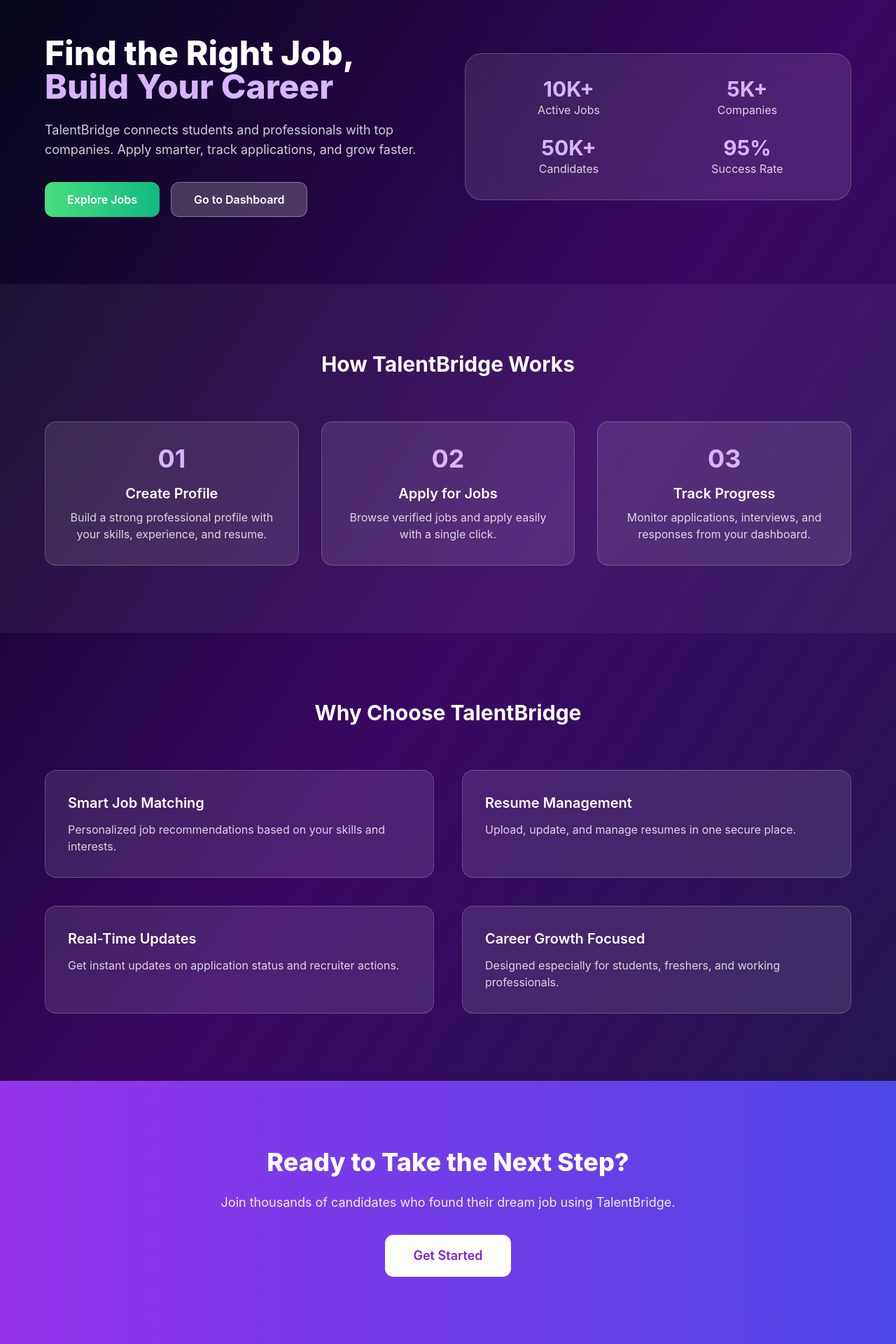
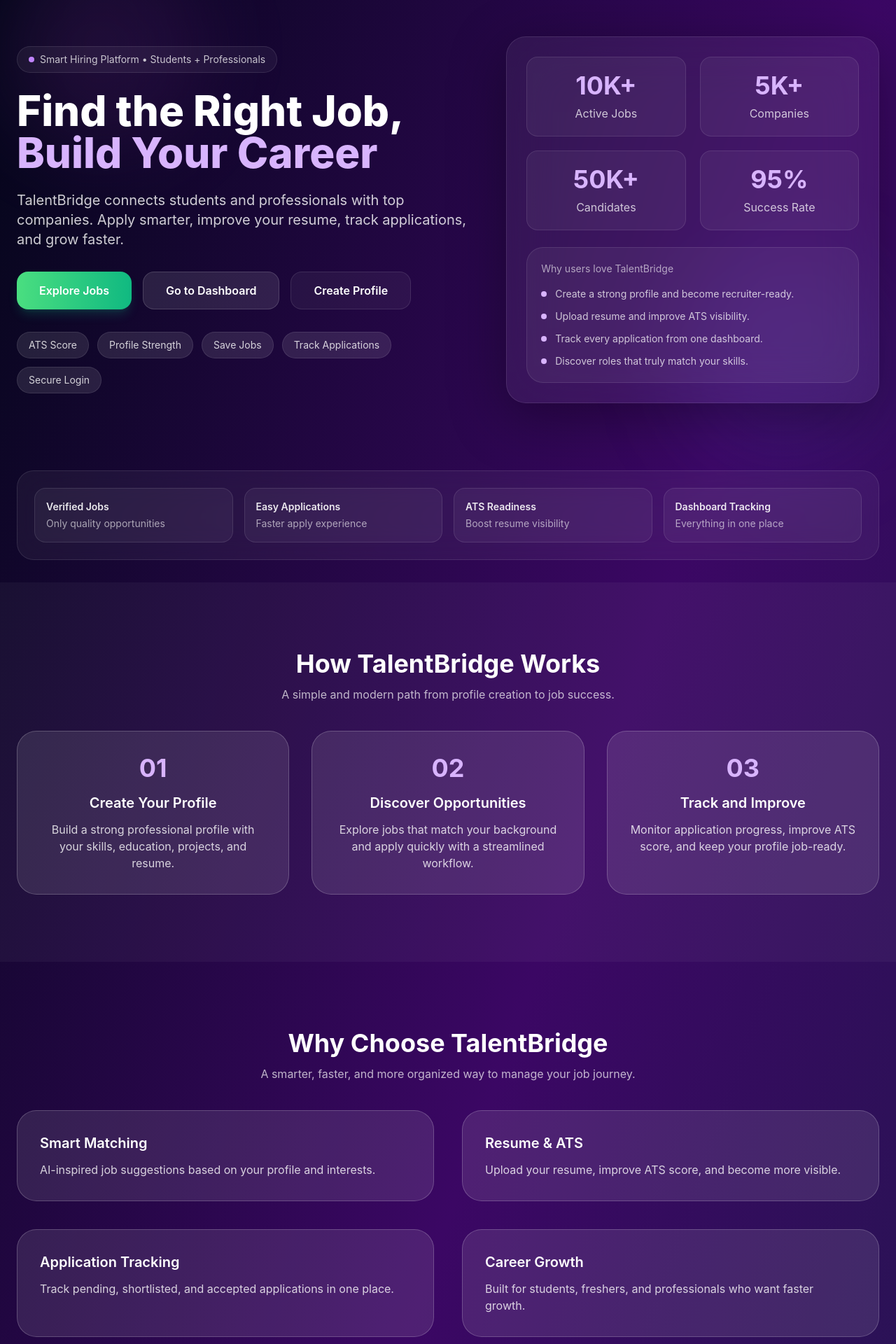
Before and after one commit to ruthwik-thotapelli/TalentBridge-Secure-Enterprise-Full-Stack-Hiring-Platform, a React (Create React App) app in the folder frontend/: page /home in a window 1280 px wide. Shown: the part 140-2060 px from the top of the page at 70% size. Built offline with nearby package versions, Linux system fonts and the light colour scheme; no server answers.

Commit message:
Enhance home page design and features

```diff
--- a/frontend/src/pages/Home.jsx
+++ b/frontend/src/pages/Home.jsx
@@ -1,154 +1,336 @@
+import { useMemo } from "react";
 import { useNavigate } from "react-router-dom";
 
 const Home = () => {
   const navigate = useNavigate();
 
+  const highlights = useMemo(
+    () => [
+      { title: "Smart Matching", desc: "AI-inspired job suggestions based on your profile and interests." },
+      { title: "Resume & ATS", desc: "Upload your resume, improve ATS score, and become more visible." },
+      { title: "Application Tracking", desc: "Track pending, shortlisted, and accepted applications in one place." },
+      { title: "Career Growth", desc: "Built for students, freshers, and professionals who want faster growth." },
+    ],
+    []
+  );
+
+  const categories = useMemo(
+    () => [
+      "Frontend Developer",
+      "Backend Developer",
+      "Full Stack Developer",
+      "DevOps Engineer",
+      "Cloud Engineer",
+      "Data Analyst",
+    ],
+    []
+  );
+
+  const journey = useMemo(
+    () => [
+      {
+        number: "01",
+        title: "Create Your Profile",
+        desc: "Build a strong professional profile with your skills, education, projects, and resume.",
+      },
+      {
+        number: "02",
+        title: "Discover Opportunities",
+        desc: "Explore jobs that match your background and apply quickly with a streamlined workflow.",
+      },
+      {
+        number: "03",
+        title: "Track and Improve",
+        desc: "Monitor application progress, improve ATS score, and keep your profile job-ready.",
+      },
+    ],
+    []
+  );
+
+  const benefits = useMemo(
+    () => [
+      { label: "Verified Jobs", value: "Only quality opportunities" },
+      { label: "Easy Applications", value: "Faster apply experience" },
+      { label: "ATS Readiness", value: "Boost resume visibility" },
+      { label: "Dashboard Tracking", value: "Everything in one place" },
+    ],
+    []
+  );
+
   return (
     <div className="min-h-screen overflow-x-hidden bg-gradient-to-br from-slate-950 via-purple-950 to-indigo-950 text-white">
       {/* HERO */}
-      <section className="px-4 sm:px-6 pt-24 sm:pt-28 lg:pt-32 pb-16 sm:pb-20 lg:pb-24">
-        <div className="max-w-6xl mx-auto grid grid-cols-1 md:grid-cols-2 gap-10 lg:gap-12 items-center">
-          <div className="text-center md:text-left">
-            <h1 className="text-3xl sm:text-4xl lg:text-5xl font-extrabold leading-tight mb-5 sm:mb-6">
+      <section className="relative px-4 sm:px-6 pt-24 sm:pt-28 lg:pt-32 pb-16 sm:pb-20 lg:pb-24">
+        <div className="absolute inset-0 pointer-events-none">
+          <div className="absolute top-0 left-0 w-72 h-72 bg-fuchsia-500/10 rounded-full blur-3xl" />
+          <div className="absolute bottom-0 right-0 w-80 h-80 bg-indigo-500/10 rounded-full blur-3xl" />
+        </div>
+
+        <div className="relative max-w-7xl mx-auto grid grid-cols-1 lg:grid-cols-[1.1fr_0.9fr] gap-10 lg:gap-12 items-center">
+          <div className="text-center lg:text-left">
+            <div className="inline-flex items-center gap-2 px-4 py-2 rounded-full border border-white/10 bg-white/5 text-xs sm:text-sm text-white/75 mb-6">
+              <span className="w-2 h-2 rounded-full bg-purple-400" />
+              Smart Hiring Platform • Students + Professionals
+            </div>
+
+            <h1 className="text-4xl sm:text-5xl lg:text-6xl font-extrabold leading-tight mb-6">
               Find the Right Job, <br />
               <span className="text-purple-300">Build Your Career</span>
             </h1>
 
-            <p className="text-white/80 text-sm sm:text-base lg:text-lg mb-8 max-w-2xl mx-auto md:mx-0">
+            <p className="text-white/80 text-base sm:text-lg lg:text-xl mb-8 max-w-2xl mx-auto lg:mx-0 leading-relaxed">
               TalentBridge connects students and professionals with top companies.
-              Apply smarter, track applications, and grow faster.
+              Apply smarter, improve your resume, track applications, and grow faster.
             </p>
 
-            <div className="flex flex-col sm:flex-row gap-4 sm:gap-4 justify-center md:justify-start">
+            <div className="flex flex-col sm:flex-row gap-4 justify-center lg:justify-start">
               <button
                 onClick={() => navigate("/jobs")}
-                className="w-full sm:w-auto px-6 sm:px-8 py-3 rounded-xl font-semibold bg-gradient-to-r from-green-400 to-emerald-500 hover:scale-[1.03] transition"
+                className="w-full sm:w-auto px-7 sm:px-8 py-3.5 rounded-2xl font-semibold bg-gradient-to-r from-green-400 to-emerald-500 hover:scale-[1.02] transition shadow-lg shadow-emerald-500/20"
               >
                 Explore Jobs
               </button>
 
               <button
                 onClick={() => navigate("/dashboard")}
-                className="w-full sm:w-auto px-6 sm:px-8 py-3 rounded-xl font-semibold bg-white/20 border border-white/30 hover:bg-white/30 transition"
+                className="w-full sm:w-auto px-7 sm:px-8 py-3.5 rounded-2xl font-semibold bg-white/10 border border-white/15 hover:bg-white/20 transition"
               >
                 Go to Dashboard
               </button>
+
+              <button
+                onClick={() => navigate("/profile")}
+                className="w-full sm:w-auto px-7 sm:px-8 py-3.5 rounded-2xl font-semibold bg-white/5 border border-white/10 hover:bg-white/15 transition"
+              >
+                Create Profile
+              </button>
+            </div>
+
+            <div className="mt-8 flex flex-wrap gap-3 justify-center lg:justify-start">
+              <Badge text="ATS Score" />
+              <Badge text="Profile Strength" />
+              <Badge text="Save Jobs" />
+              <Badge text="Track Applications" />
+              <Badge text="Secure Login" />
             </div>
           </div>
 
-          <div className="bg-white/10 border border-white/20 backdrop-blur-xl rounded-3xl p-5 sm:p-6 lg:p-8 grid grid-cols-2 gap-4 sm:gap-6">
-            <Stat value="10K+" label="Active Jobs" />
-            <Stat value="5K+" label="Companies" />
-            <Stat value="50K+" label="Candidates" />
-            <Stat value="95%" label="Success Rate" />
+          <div className="rounded-[28px] border border-white/10 bg-white/[0.06] backdrop-blur-2xl p-5 sm:p-6 lg:p-7 shadow-[0_20px_80px_rgba(0,0,0,0.35)]">
+            <div className="grid grid-cols-2 gap-4 sm:gap-5">
+              <StatCard value="10K+" label="Active Jobs" />
+              <StatCard value="5K+" label="Companies" />
+              <StatCard value="50K+" label="Candidates" />
+              <StatCard value="95%" label="Success Rate" />
+            </div>
+
+            <div className="mt-6 rounded-3xl bg-white/5 border border-white/10 p-5">
+              <p className="text-sm text-white/60">Why users love TalentBridge</p>
+              <div className="mt-4 space-y-3">
+                <MiniPoint text="Create a strong profile and become recruiter-ready." />
+                <MiniPoint text="Upload resume and improve ATS visibility." />
+                <MiniPoint text="Track every application from one dashboard." />
+                <MiniPoint text="Discover roles that truly match your skills." />
+              </div>
+            </div>
+          </div>
+        </div>
+      </section>
+
+      {/* TRUST / VALUE STRIP */}
+      <section className="px-4 sm:px-6 pb-6 sm:pb-8">
+        <div className="max-w-7xl mx-auto rounded-3xl border border-white/10 bg-white/[0.05] backdrop-blur-xl p-5 sm:p-6">
+          <div className="grid grid-cols-1 sm:grid-cols-2 xl:grid-cols-4 gap-4">
+            {benefits.map((item) => (
+              <div key={item.label} className="rounded-2xl bg-white/5 border border-white/10 p-4">
+                <p className="text-sm font-semibold text-white/90">{item.label}</p>
+                <p className="text-sm text-white/60 mt-1">{item.value}</p>
+              </div>
+            ))}
           </div>
         </div>
       </section>
 
       {/* HOW IT WORKS */}
-      <section className="px-4 sm:px-6 py-16 sm:py-20 lg:py-24 bg-white/5">
-        <div className="max-w-6xl mx-auto">
-          <h2 className="text-2xl sm:text-3xl font-bold text-center mb-10 sm:mb-14 lg:mb-16">
-            How TalentBridge Works
-          </h2>
-
-          <div className="grid grid-cols-1 md:grid-cols-3 gap-6 sm:gap-8">
-            <Step
-              number="01"
-              title="Create Profile"
-              desc="Build a strong professional profile with your skills, experience, and resume."
+      <section className="px-4 sm:px-6 py-16 sm:py-20 lg:py-24 bg-white/[0.04]">
+        <div className="max-w-7xl mx-auto">
+          <SectionHeader
+            title="How TalentBridge Works"
+            subtitle="A simple and modern path from profile creation to job success."
           />
 
+          <div className="grid grid-cols-1 md:grid-cols-3 gap-6 sm:gap-8 mt-10">
+            {journey.map((item) => (
               <Step
-              number="02"
-              title="Apply for Jobs"
-              desc="Browse verified jobs and apply easily with a single click."
+                key={item.number}
+                number={item.number}
+                title={item.title}
+                desc={item.desc}
               />
-
-            <Step
-              number="03"
-              title="Track Progress"
-              desc="Monitor applications, interviews, and responses from your dashboard."
-            />
+            ))}
           </div>
         </div>
       </section>
 
       {/* FEATURES */}
       <section className="px-4 sm:px-6 py-16 sm:py-20 lg:py-24">
-        <div className="max-w-6xl mx-auto">
-          <h2 className="text-2xl sm:text-3xl font-bold text-center mb-10 sm:mb-14 lg:mb-16">
-            Why Choose TalentBridge
-          </h2>
-
-          <div className="grid grid-cols-1 md:grid-cols-2 gap-6 sm:gap-8 lg:gap-10">
-            <Feature
-              title="Smart Job Matching"
-              desc="Personalized job recommendations based on your skills and interests."
+        <div className="max-w-7xl mx-auto">
+          <SectionHeader
+            title="Why Choose TalentBridge"
+            subtitle="A smarter, faster, and more organized way to manage your job journey."
           />
 
-            <Feature
-              title="Resume Management"
-              desc="Upload, update, and manage resumes in one secure place."
+          <div className="grid grid-cols-1 md:grid-cols-2 gap-6 sm:gap-8 lg:gap-10 mt-10">
+            {highlights.map((item) => (
+              <Feature key={item.title} title={item.title} desc={item.desc} />
+            ))}
+          </div>
+        </div>
+      </section>
+
+      {/* JOB CATEGORIES */}
+      <section className="px-4 sm:px-6 py-16 sm:py-20 lg:py-24 bg-white/[0.04]">
+        <div className="max-w-7xl mx-auto">
+          <SectionHeader
+            title="Popular Career Paths"
+            subtitle="Explore roles across today’s most in-demand technology and product domains."
           />
 
-            <Feature
-              title="Real-Time Updates"
-              desc="Get instant updates on application status and recruiter actions."
-            />
+          <div className="mt-10 flex flex-wrap gap-4 justify-center">
+            {categories.map((item) => (
+              <button
+                key={item}
+                onClick={() => navigate("/jobs")}
+                className="px-5 py-3 rounded-2xl bg-white/10 border border-white/15 hover:bg-white/20 transition text-sm sm:text-base font-semibold"
+              >
+                {item}
+              </button>
+            ))}
+          </div>
+        </div>
+      </section>
 
-            <Feature
-              title="Career Growth Focused"
-              desc="Designed especially for students, freshers, and working professionals."
-            />
+      {/* SUCCESS / PLATFORM SECTION */}
+      <section className="px-4 sm:px-6 py-16 sm:py-20 lg:py-24">
+        <div className="max-w-7xl mx-auto grid grid-cols-1 lg:grid-cols-2 gap-8 lg:gap-10 items-stretch">
+          <div className="rounded-[28px] bg-white/[0.06] border border-white/10 backdrop-blur-2xl p-6 sm:p-8">
+            <h3 className="text-2xl sm:text-3xl font-bold">Build a stronger professional presence</h3>
+            <p className="text-white/75 text-sm sm:text-base mt-4 leading-relaxed">
+              From resume uploads to ATS insights and application tracking, TalentBridge helps you
+              present yourself better and move with more confidence in your job search.
+            </p>
+
+            <div className="mt-8 space-y-4">
+              <ProgressItem label="Profile Completion" value="85%" />
+              <ProgressItem label="Resume Readiness" value="92%" />
+              <ProgressItem label="Application Tracking" value="100%" />
+            </div>
+          </div>
+
+          <div className="rounded-[28px] bg-white/[0.06] border border-white/10 backdrop-blur-2xl p-6 sm:p-8">
+            <h3 className="text-2xl sm:text-3xl font-bold">Designed for real career growth</h3>
+            <p className="text-white/75 text-sm sm:text-base mt-4 leading-relaxed">
+              Whether you are a student, fresher, or working professional, the platform gives you
+              a cleaner workflow to manage opportunities and improve hiring visibility.
+            </p>
+
+            <div className="mt-8 grid grid-cols-1 sm:grid-cols-2 gap-4">
+              <MiniFeature title="Track Progress" desc="See where every application stands." />
+              <MiniFeature title="Improve Faster" desc="Use ATS insights to refine your resume." />
+              <MiniFeature title="Stay Organized" desc="Manage jobs, profile, and progress in one place." />
+              <MiniFeature title="Apply Smarter" desc="Spend less time searching and more time growing." />
+            </div>
           </div>
         </div>
       </section>
 
       {/* CTA */}
-      <section className="px-4 sm:px-6 py-16 sm:py-20 lg:py-24 bg-gradient-to-r from-purple-600 to-indigo-600">
-        <div className="max-w-4xl mx-auto text-center">
-          <h2 className="text-3xl sm:text-4xl font-extrabold mb-5 sm:mb-6">
+      <section className="px-4 sm:px-6 py-16 sm:py-20 lg:py-24">
+        <div className="max-w-5xl mx-auto rounded-[32px] bg-gradient-to-r from-purple-600 to-indigo-600 p-8 sm:p-10 lg:p-14 text-center shadow-[0_20px_80px_rgba(76,29,149,0.35)]">
+          <h2 className="text-3xl sm:text-4xl lg:text-5xl font-extrabold mb-5 sm:mb-6">
             Ready to Take the Next Step?
           </h2>
 
-          <p className="text-white/90 text-sm sm:text-base lg:text-lg mb-8 max-w-2xl mx-auto">
-            Join thousands of candidates who found their dream job using TalentBridge.
+          <p className="text-white/90 text-sm sm:text-base lg:text-lg mb-8 max-w-2xl mx-auto leading-relaxed">
+            Join thousands of candidates building stronger profiles, improving their ATS score,
+            and finding better opportunities through TalentBridge.
           </p>
 
+          <div className="flex flex-col sm:flex-row gap-4 justify-center">
             <button
               onClick={() => navigate("/jobs")}
-            className="w-full sm:w-auto px-8 sm:px-10 py-3 sm:py-4 rounded-xl text-base sm:text-lg font-semibold bg-white text-purple-700 hover:bg-gray-100 transition"
+              className="w-full sm:w-auto px-8 sm:px-10 py-3.5 sm:py-4 rounded-2xl text-base sm:text-lg font-semibold bg-white text-purple-700 hover:bg-gray-100 transition"
             >
               Get Started
             </button>
+
+            <button
+              onClick={() => navigate("/dashboard")}
+              className="w-full sm:w-auto px-8 sm:px-10 py-3.5 sm:py-4 rounded-2xl text-base sm:text-lg font-semibold bg-white/10 border border-white/20 hover:bg-white/20 transition"
+            >
+              Open Dashboard
+            </button>
+          </div>
         </div>
       </section>
     </div>
   );
 };
 
-const Stat = ({ value, label }) => (
-  <div className="text-center">
-    <h3 className="text-2xl sm:text-3xl font-bold text-purple-300">{value}</h3>
-    <p className="text-sm sm:text-base text-white/80">{label}</p>
+const SectionHeader = ({ title, subtitle }) => (
+  <div className="text-center max-w-3xl mx-auto">
+    <h2 className="text-2xl sm:text-3xl lg:text-4xl font-bold">{title}</h2>
+    <p className="text-white/70 text-sm sm:text-base mt-3 leading-relaxed">{subtitle}</p>
+  </div>
+);
+
+const Badge = ({ text }) => (
+  <span className="px-4 py-2 rounded-full text-xs sm:text-sm bg-white/10 border border-white/10 text-white/80">
+    {text}
+  </span>
+);
+
+const StatCard = ({ value, label }) => (
+  <div className="rounded-2xl bg-white/5 border border-white/10 p-5 text-center">
+    <h3 className="text-3xl sm:text-4xl font-bold text-purple-300">{value}</h3>
+    <p className="text-sm sm:text-base text-white/75 mt-2">{label}</p>
+  </div>
+);
+
+const MiniPoint = ({ text }) => (
+  <div className="flex items-center gap-3">
+    <span className="w-2 h-2 rounded-full bg-purple-300" />
+    <p className="text-sm text-white/75">{text}</p>
   </div>
 );
 
 const Step = ({ number, title, desc }) => (
-  <div className="bg-white/10 border border-white/20 rounded-2xl p-6 sm:p-8 text-center">
+  <div className="bg-white/10 border border-white/20 rounded-[28px] p-6 sm:p-8 text-center hover:bg-white/[0.12] transition">
     <div className="text-purple-300 text-3xl sm:text-4xl font-bold mb-4">
       {number}
     </div>
-    <h3 className="text-lg sm:text-xl font-semibold mb-2">{title}</h3>
-    <p className="text-sm sm:text-base text-white/80">{desc}</p>
+    <h3 className="text-lg sm:text-xl font-semibold mb-3">{title}</h3>
+    <p className="text-sm sm:text-base text-white/80 leading-relaxed">{desc}</p>
   </div>
 );
 
 const Feature = ({ title, desc }) => (
-  <div className="bg-white/10 border border-white/20 rounded-2xl p-6 sm:p-8">
+  <div className="bg-white/10 border border-white/20 rounded-[28px] p-6 sm:p-8 hover:bg-white/[0.12] transition">
     <h3 className="text-lg sm:text-xl font-semibold mb-3">{title}</h3>
-    <p className="text-sm sm:text-base text-white/80">{desc}</p>
+    <p className="text-sm sm:text-base text-white/80 leading-relaxed">{desc}</p>
+  </div>
+);
+
+const ProgressItem = ({ label, value }) => (
+  <div className="rounded-2xl bg-white/5 border border-white/10 p-4 flex items-center justify-between gap-3">
+    <p className="text-sm sm:text-base text-white/80">{label}</p>
+    <p className="text-lg font-bold text-purple-300">{value}</p>
+  </div>
+);
+
+const MiniFeature = ({ title, desc }) => (
+  <div className="rounded-2xl bg-white/5 border border-white/10 p-4">
+    <h4 className="font-semibold">{title}</h4>
+    <p className="text-sm text-white/70 mt-2 leading-relaxed">{desc}</p>
   </div>
 );
 
```
Lines whose indentation alone changed are shown as unchanged.
